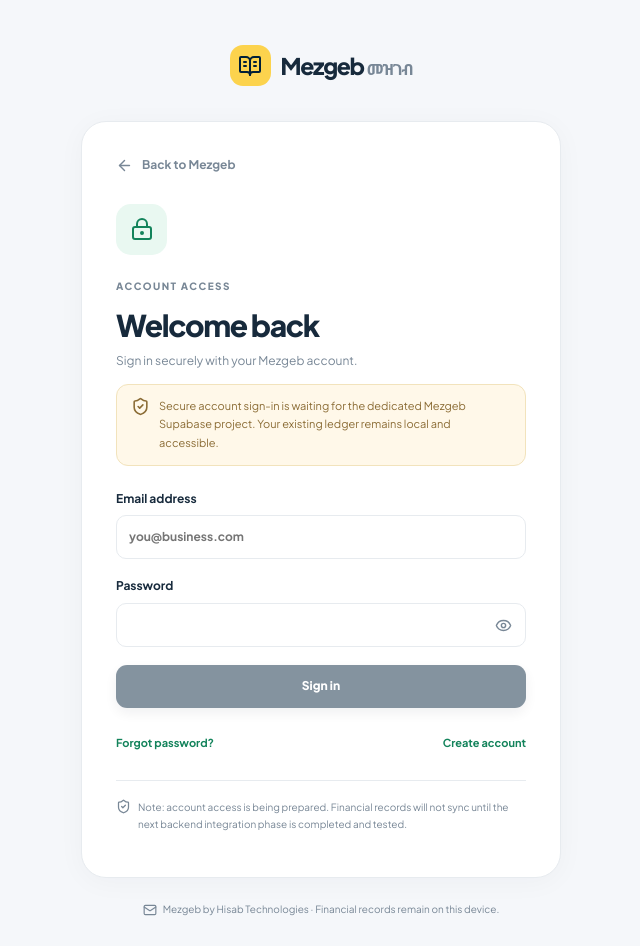
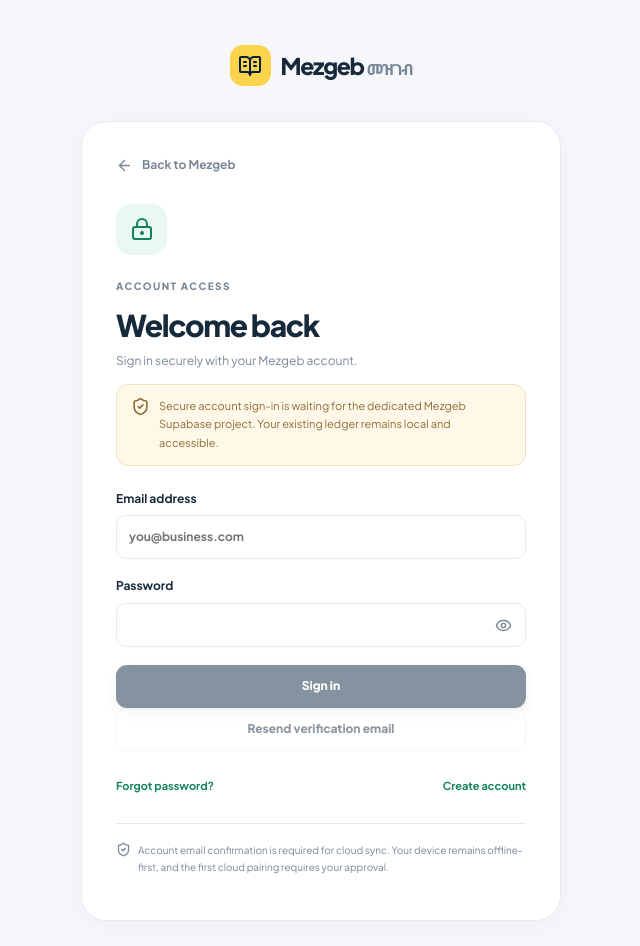
Before and after one commit to Mahiruni/Mezgeb, a Next.js app: page /auth in a window 1280 px wide. Shown: the top 946 px of the page, without its empty margins (319-959 px from the left). Built offline with nearby package versions, Linux system fonts and the light colour scheme; no server answers.

Commit message:
feat(auth): resend verification email and explain verified-account sync gate

```diff
--- a/src/app/auth/account-form.tsx
+++ b/src/app/auth/account-form.tsx
@@ -46,6 +46,19 @@
       setError(e instanceof Error?e.message:"Authentication is temporarily unavailable.");
     }finally{setBusy(false);}
   };
+  const resend = async()=>{
+    if(!enabled||!email.trim()||busy)return;
+    setBusy(true);setError("");setMessage("");
+    try{
+      const {error:resendError}=await createClient().auth.resend({
+        type:"signup",email:email.trim(),
+        options:{emailRedirectTo:window.location.origin+"/auth/callback"}
+      });
+      if(resendError)throw resendError;
+      setMessage("If this address has an unverified account, a new confirmation email will be sent.");
+    }catch(e){setError(e instanceof Error?e.message:"Confirmation message could not be sent.");}
+    finally{setBusy(false);}
+  };
   return <main className="auth-shell">
     <div className="auth-brand"><span className="brand-symbol"><BookOpenText size={24}/></span><span>Mezgeb <small>መዝገብ</small></span></div>
     <section className="auth-panel">
@@ -63,11 +76,12 @@
         {message&&<p className="notice" role="status">{message}</p>}
         <button className="btn primary full" disabled={!enabled||busy} type="submit">{busy?"Please wait…":mode==="signin"?"Sign in":mode==="signup"?"Create account":"Email recovery link"}</button>
       </form>
+      {mode!=="reset"&&<button className="btn subtle full" type="button" disabled={!enabled||busy||!email.trim()} onClick={()=>void resend()}>Resend verification email</button>}
       <div className="auth-switch">
         {mode==="signin"?<><button onClick={()=>{setMode("reset");setError("");}}>Forgot password?</button><button onClick={()=>{setMode("signup");setError("");}}>Create account</button></>:
         <button onClick={()=>{setMode("signin");setError("");setMessage("");}}>Back to sign in</button>}
       </div>
-      <p className="auth-scope"><ShieldCheck size={15}/> Note: account access is being prepared. Financial records will not sync until the next backend integration phase is completed and tested.</p>
+      <p className="auth-scope"><ShieldCheck size={15}/> Account email confirmation is required for cloud sync. Your device remains offline-first, and the first cloud pairing requires your approval.</p>
     </section>
     <footer className="auth-footer"><Mail size={14}/> Mezgeb by Hisab Technologies · Financial records remain on this device.</footer>
   </main>;
```
